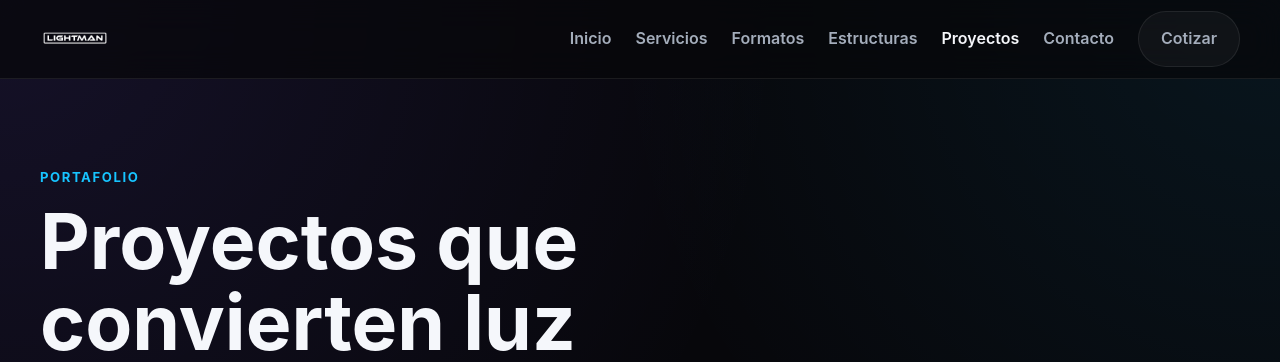
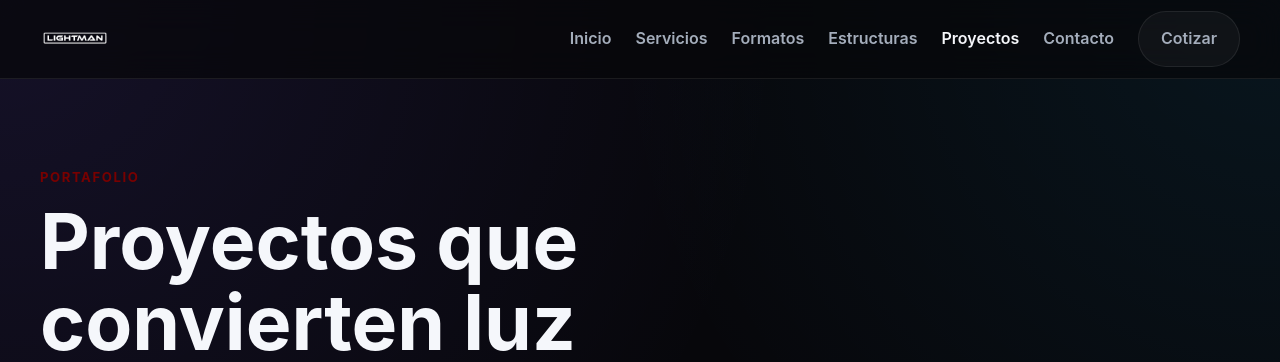
Before and after one commit to ZekturCh/LIGHTMAN, a Jekyll site: the page built from proyectos.html, in a window 1280 px wide. Shown: the top 362 px of the page. Built offline with Jekyll 4.4.1, drawn with Linux system fonts in a browser that asks for light colours.

Commit message:
Update style.css

```diff
--- a/assets/css/style.css
+++ b/assets/css/style.css
@@ -6,8 +6,8 @@
   --text: #f5f7fb;
   --muted: #a4adbb;
   --line: rgba(255,255,255,0.08);
-  --accent: #7c5cff;
-  --accent-2: #17c4ff;
+  --accent: rgb(170, 0, 0);
+  --accent-2: rgb(120, 0, 0);
   --max: 1200px;
   --radius: 22px;
   --shadow: 0 20px 60px rgba(0,0,0,.35);
```
